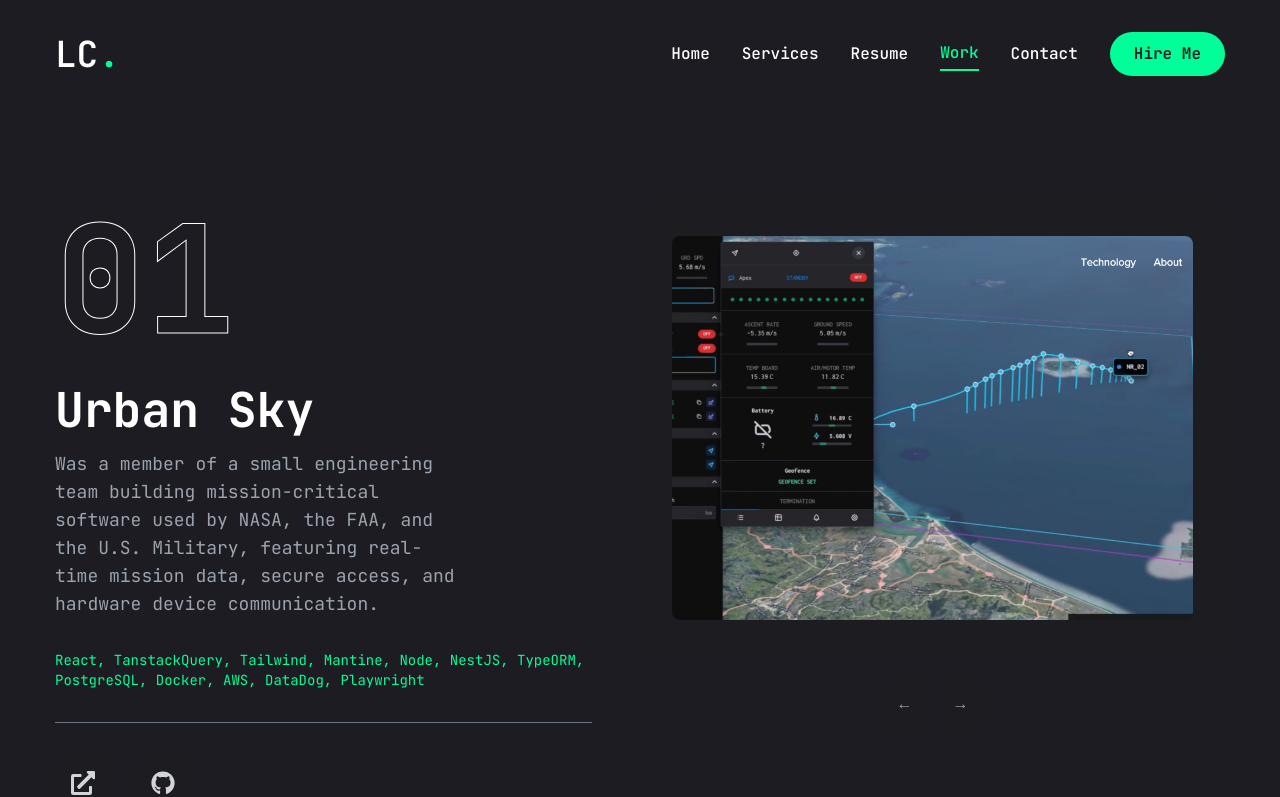
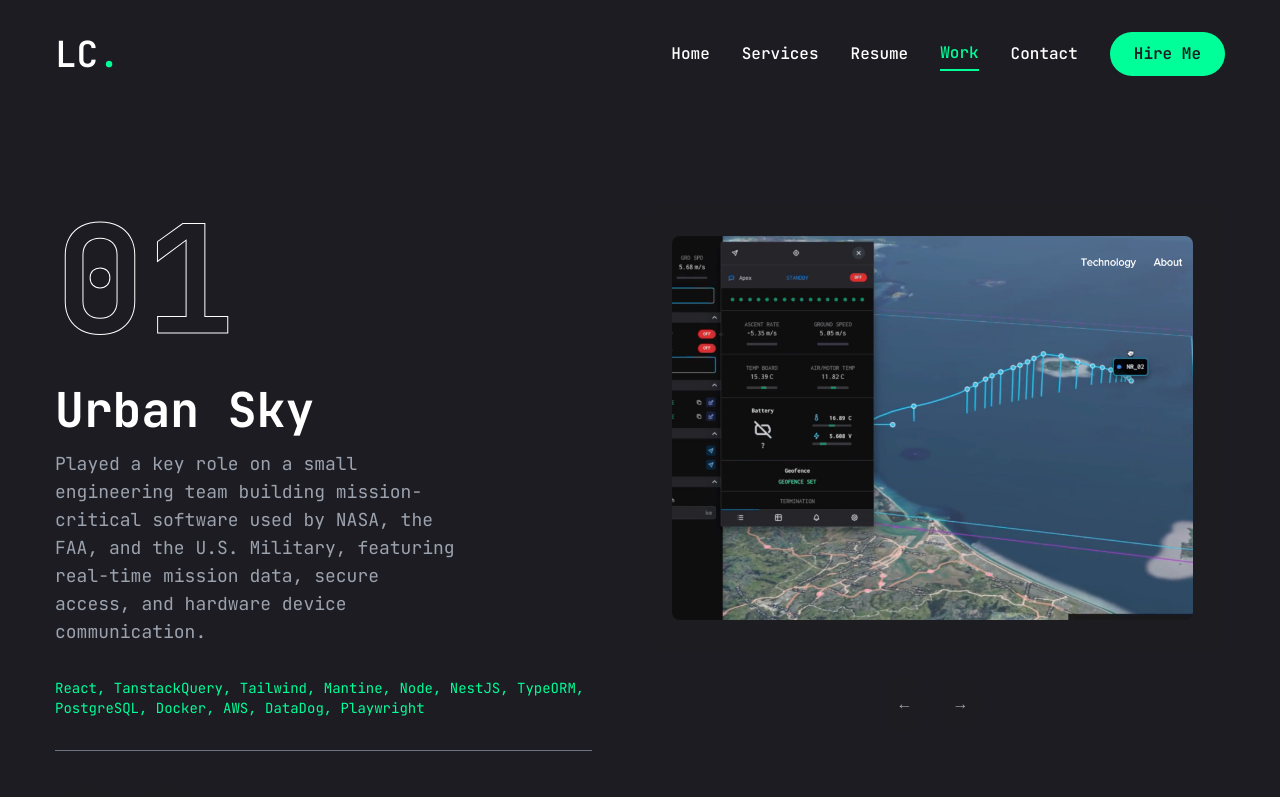
Before and after one commit to lcorbitt/my-portfolio, a Next.js app: page /work in a window 1280 px wide. Shown: the top 797 px of the page. Built offline with nearby package versions, Linux system fonts and the light colour scheme.

Commit message:
Updated Work page

```diff
--- a/app/contact/page.tsx
+++ b/app/contact/page.tsx
@@ -146,11 +146,11 @@
                 className="w-full bg-[#1c1c21] h-[180px] rounded-lg p-4 outline-none focus:ring-1 focus:ring-accent resize-none"
               ></textarea>
 
-              {!isDevelopment && (
+              {!isDevelopment && process.env.NEXT_PUBLIC_RECAPTCHA_SITE_KEY && (
                 <ReCAPTCHA
                   ref={captchaRef}
                   size="invisible"
-                  sitekey={process.env.NEXT_PUBLIC_RECAPTCHA_SITE_KEY!}
+                  sitekey={process.env.NEXT_PUBLIC_RECAPTCHA_SITE_KEY}
                 />
               )}
 
--- a/app/work/page.tsx
+++ b/app/work/page.tsx
@@ -10,7 +10,7 @@
   {
     id: '01',
     title: 'Urban Sky',
-    description: 'Was a member of a small engineering team building mission-critical software used by NASA, the FAA, and the U.S. Military, featuring real-time mission data, secure access, and hardware device communication.',
+    description: 'Played a key role on a small engineering team building mission-critical software used by NASA, the FAA, and the U.S. Military, featuring real-time mission data, secure access, and hardware device communication.',
     tech: ['React', 'TanstackQuery', 'Tailwind', 'Mantine', 'Node','NestJS', 'TypeORM', 'PostgreSQL', 'Docker', 'AWS', 'DataDog', 'Playwright'],
     image: '/work/urban_sky.png',
     githubUrl: 'https://github.com/lukascorr/portfolio',
```
